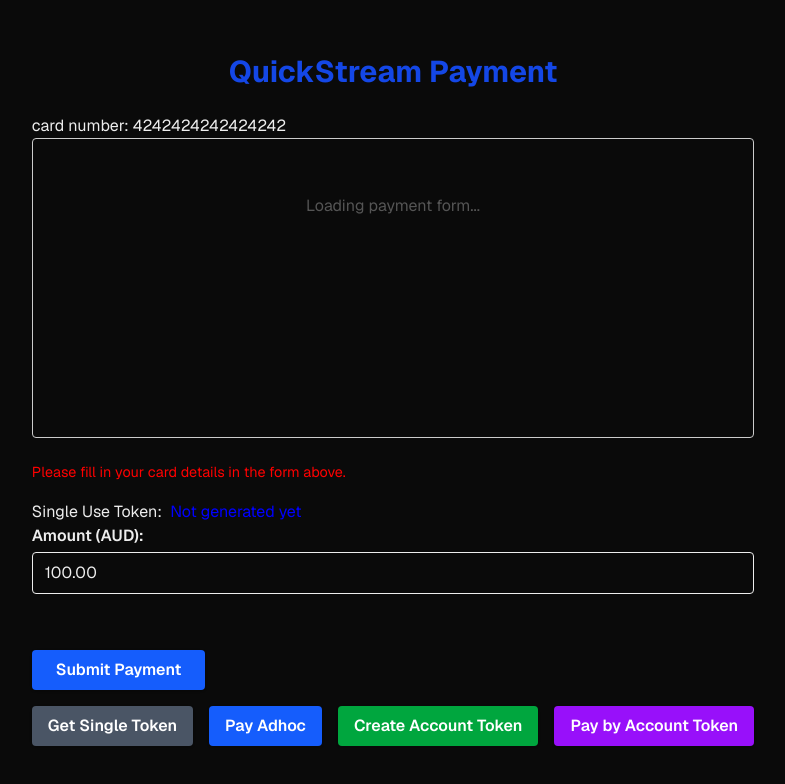
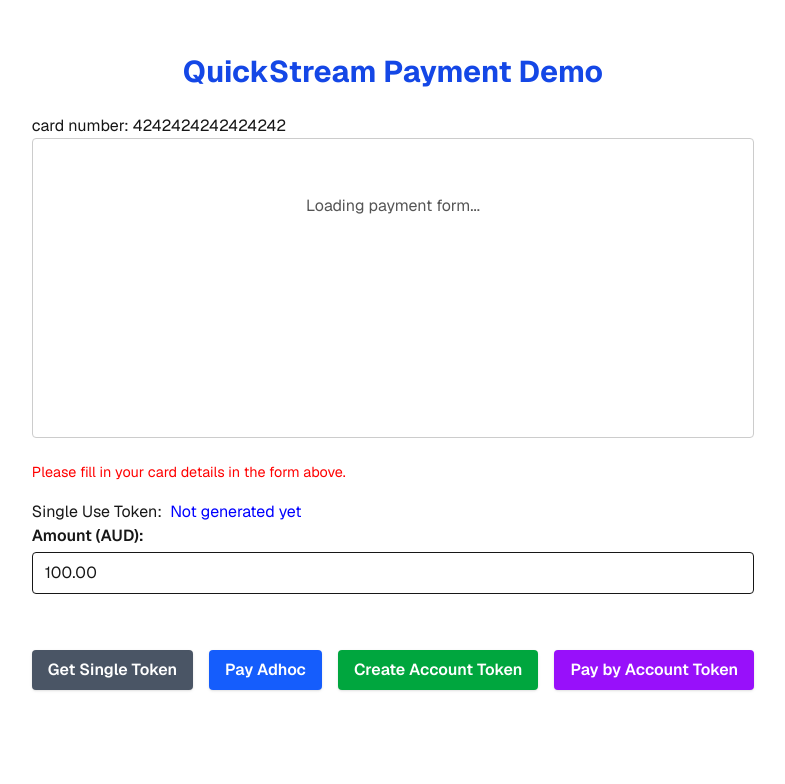
Before and after one commit to warnasweb/quickstream-next, a Next.js app: page / in a window 1280 px wide. Shown: the part 126-910 px from the top of the page, without its empty margins (247-1032 px from the left). Built offline with nearby package versions, Linux system fonts and the light colour scheme.

Commit message:
handle error

```diff
--- a/app/globals.css
+++ b/app/globals.css
@@ -12,12 +12,12 @@
   --font-mono: var(--font-geist-mono);
 }
 
-@media (prefers-color-scheme: light) {
+/* @media (prefers-color-scheme: light) {
   :root {
-    --background: #0a0a0a;
-    --foreground: #ededed;
+    --background: #ededed;
+    --foreground: #0a0a0a;
   }
-}
+} */
 
 body {
   background: var(--background);
--- a/components/QuickStreamPaymentForm.jsx
+++ b/components/QuickStreamPaymentForm.jsx
@@ -72,6 +72,8 @@
         console.error('Submit error:', errors);
         return;
       }
+      console.log('Single Use Token data:', data);
+       setPaymentResult(data);
       const tokenId = data?.singleUseToken?.singleUseTokenId;
       if (tokenId) {
         setToken(tokenId);
@@ -104,8 +106,9 @@
         })
           .then(res => {
             setPaymentResult(res.data);
+            console.log('Payment response:', res.data.data.responseCode);
             if (res.data.output === 'success') {
-              alert('Payment successful!');
+              alert('Status: ' + res.data.data.status + '\nResponse code: ' + res.data.data.responseCode + '\nDescription: ' + res.data.data.responseDescription);
             } else {
               alert('Payment failed: ' + (res.data.message || JSON.stringify(res.error)));
             }
@@ -139,7 +142,8 @@
     const accToken = response.data.accountToken || response.data.accountTokenId;
     if (accToken) {
       setAccountToken(accToken);
-      alert('Account token created!');
+      alert('Account Token generated!');
+      //alert('Status: ' + response.data.data.status + '\nResponse code: ' + response.data.data.responseCode + '\nDescription: ' + response.data.data.responseDescription);
     } else {
       alert('Account token not found in response.');
     }
@@ -168,8 +172,9 @@
         isAccountToken: true, // Optional: let your backend know this is an account token
       });
       setPaymentResult(response.data);
+
       setLoading(false);
-      alert('Payment by account token processed!');
+      alert('Status: ' + response.data.data.status + '\nResponse code: ' + response.data.data.responseCode + '\nDescription: ' + response.data.data.responseDescription);
     } catch (error) {
       setPaymentResult(error.response?.data || { error: error.message });
       setLoading(false);
@@ -182,7 +187,7 @@
 
     <form onSubmit={handleSubmit} style={{ padding: '1rem' }}>
       <h2 className="text-3xl font-bold mb-6 text-center text-blue-700">
-  QuickStream Payment
+  QuickStream Payment Demo
 </h2>
       <div>card number: 4242424242424242</div>
       <QuickStreamTrustedFrame onReady={handleTrustedFrameReady} />
@@ -218,9 +223,9 @@
         />
       </div>
       <br />
-      <button type="submit" className="mt-4 px-6 py-2 bg-blue-600 text-white rounded hover:bg-blue-700 transition-colors font-semibold shadow" style={{ marginTop: '1rem' }}>
+      {/* <button type="submit" className="mt-4 px-6 py-2 bg-blue-600 text-white rounded hover:bg-blue-700 transition-colors font-semibold shadow" style={{ marginTop: '1rem' }}>
         Submit Payment
-      </button>
+      </button> */}
 
 {loading && (
   <div className="flex items-center justify-center my-4">
--- a/components/QuickStreamTrustedFrame.jsx
+++ b/components/QuickStreamTrustedFrame.jsx
@@ -87,6 +87,20 @@
               console.log('Cardholder Name set successfully:', data);
             }
           });
+          var style = {
+                color: "blue",
+                "font-size": "14px",
+                "font-weight": "bold",
+            };
+
+          trustedFrame.changeStyle( "labels", style, function( errors, data ) {
+            if ( errors ) {
+                // Handle errors here
+            }
+            else {
+                console.log( "labels styling has been changed!" );
+            }
+        } );
 
           }
         });
```
